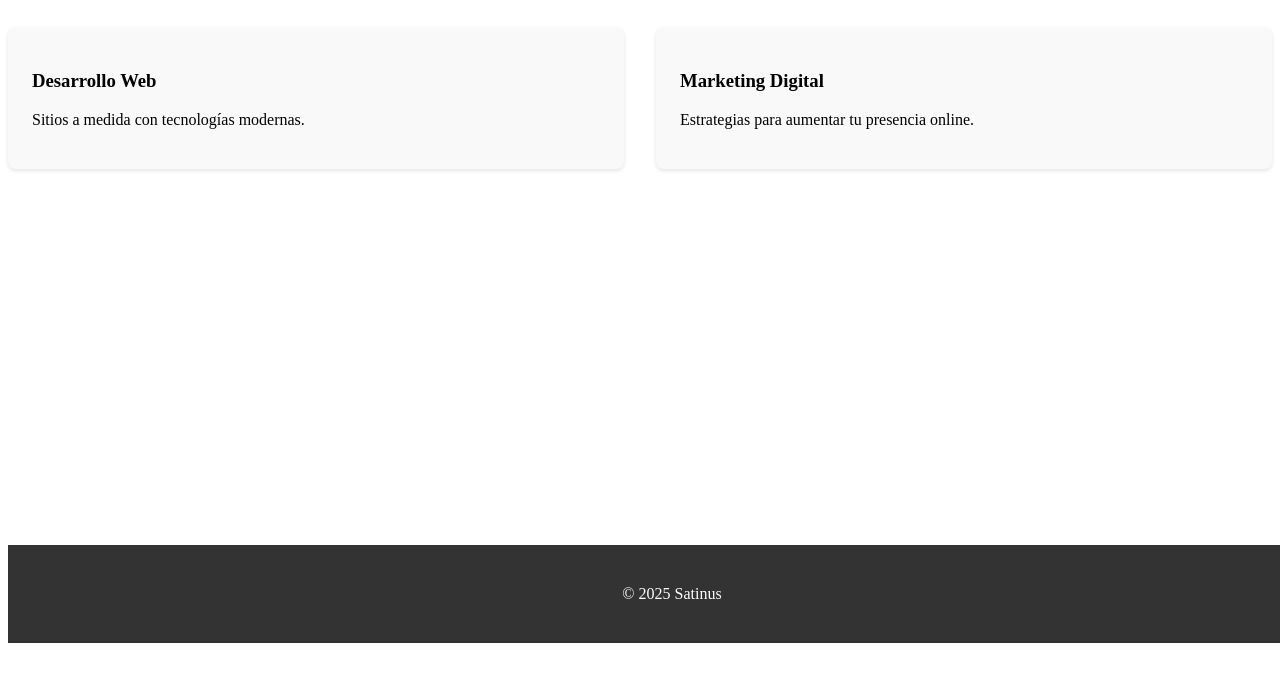
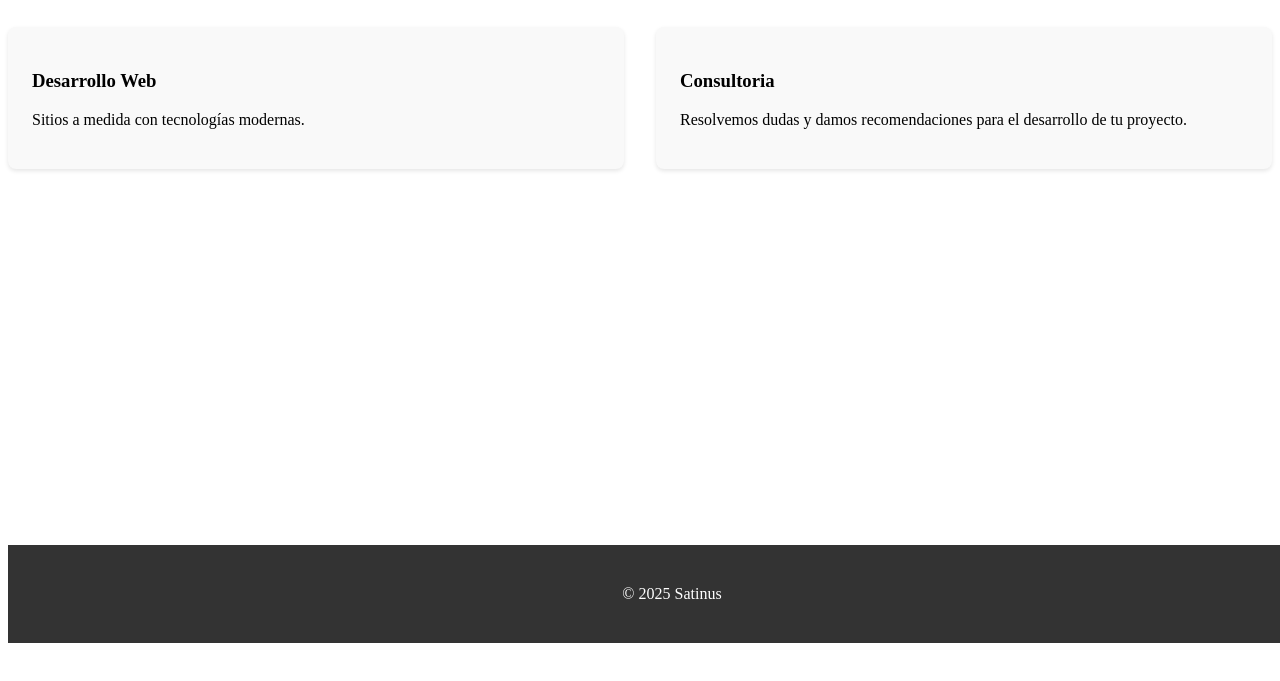
Before and after one commit to Satinus/satinus, a plain HTML site: page pages/servicios.html in a window 1280 px wide. Shown: the part 157-838 px from the top of the page. Drawn offline with Linux system fonts and the light colour scheme.

Commit message:
ajustes de texto en paginas

```diff
--- a/pages/servicios.html
+++ b/pages/servicios.html
@@ -17,8 +17,8 @@
                 <p>Sitios a medida con tecnologías modernas.</p>
             </div>
             <div class="service-card">
-                <h3>Marketing Digital</h3>
-                <p>Estrategias para aumentar tu presencia online.</p>
+                <h3>Consultoria</h3>
+                <p>Resolvemos dudas y damos recomendaciones para el desarrollo de tu proyecto.</p>
             </div>
         </div>
     </main>
```
Also changed, not shown: pages/contacto.html (+1 -2 lines), pages/quienes-somos.html (+1 -1 lines).
